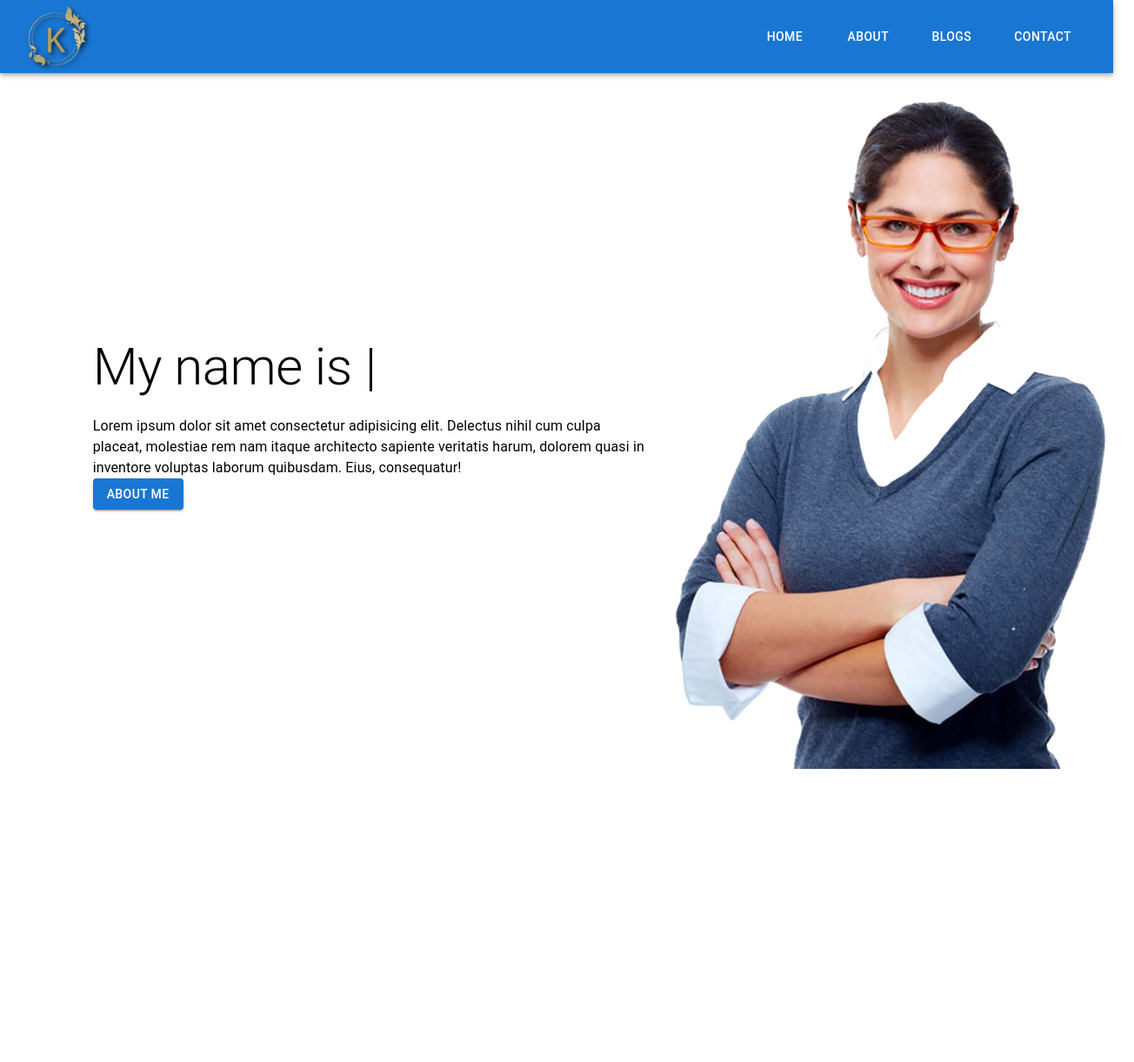
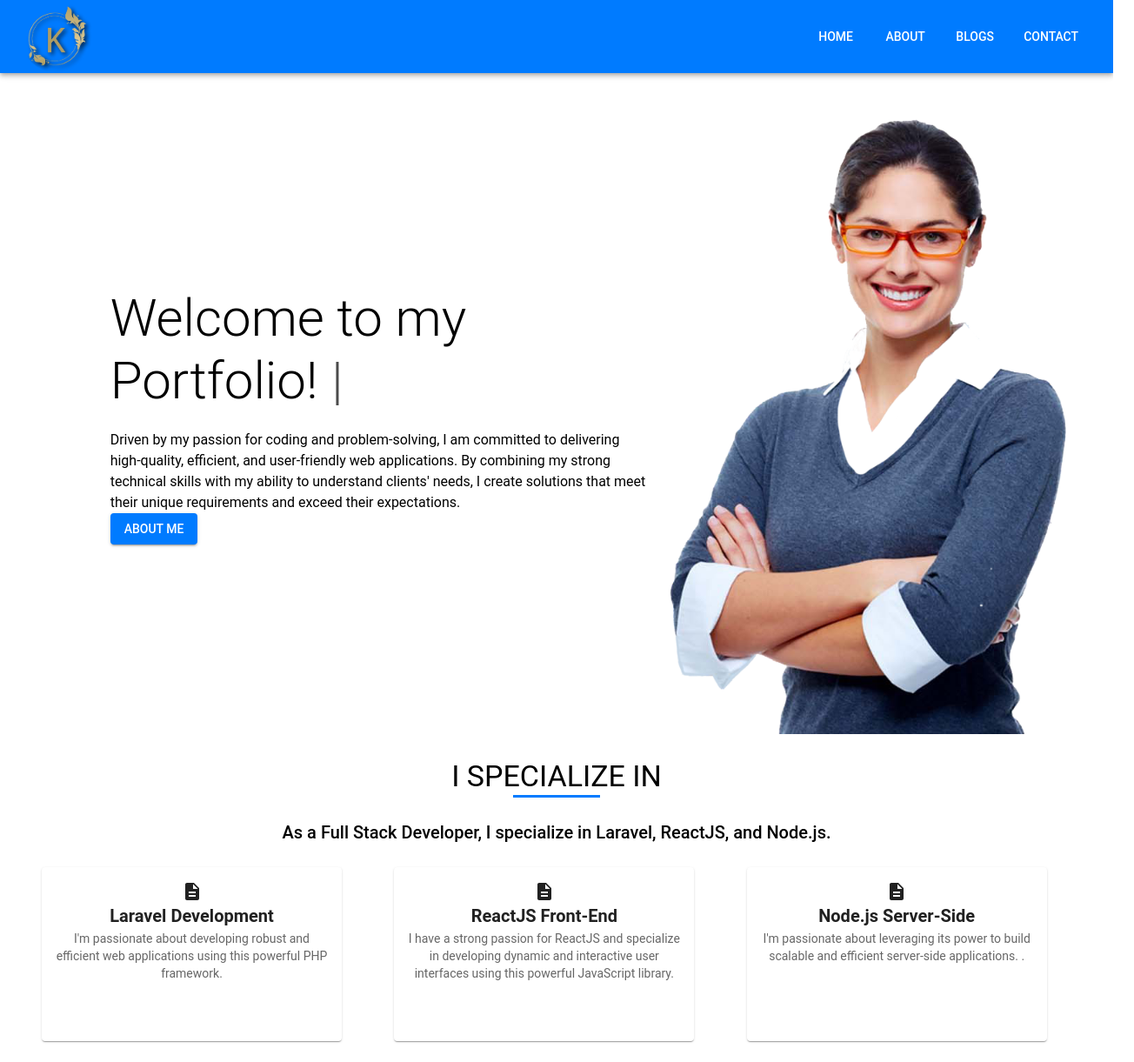
Before and after one commit to kabir1234567890/My_Portfolio, a React (Create React App) app: page / in a window 1280 px wide. Shown: the whole page at 87% size, 1304 px wide, since content can reach past the window. Before the commit the page ends 888 px from the top, so only its background shows below. Built offline with nearby package versions, Linux system fonts and the light colour scheme.

Commit message:
I Specialize card and more improvement

```diff
--- a/package.json
+++ b/package.json
@@ -6,7 +6,7 @@
     "@emotion/react": "^11.11.1",
     "@emotion/styled": "^11.11.0",
     "@fontsource/roboto": "^5.0.3",
-    "@mui/icons-material": "^5.11.16",
+    "@mui/icons-material": "^5.14.0",
     "@mui/material": "^5.13.4",
     "@testing-library/jest-dom": "^5.16.5",
     "@testing-library/react": "^13.4.0",
--- a/src/App.tsx
+++ b/src/App.tsx
@@ -3,14 +3,41 @@ import "./App.css";
 import Navbar from "./Component/Navbar/Navbar";
 import MainRoute from "./mainroute/MainRoute";
 import { BrowserRouter as Router } from "react-router-dom";
+import { ThemeProvider, createTheme } from "@mui/material";
 
 function App() {
+  const theme = createTheme({
+    palette: {
+      primary: {
+        main: "#007bff", // Replace with your primary color
+      },
+      secondary: {
+        main: "#dc3545", // Replace with your secondary color
+      },
+    },
+    typography: {
+      fontFamily: "Roboto, Arial, sans-serif", // Replace with your desired font family
+      fontSize: 14, // Replace with your desired default font size
+    },
+    breakpoints: {
+      values: {
+        xs: 0,
+        sm: 600,
+        md: 960,
+        lg: 1280,
+        xl: 1920,
+      },
+    },
+    // Additional theme configurations...
+  });
   return (
     <div className="App">
-      <Router>
-        <Navbar />
-        <MainRoute />
-      </Router>
+      <ThemeProvider theme={theme}>
+        <Router>
+          <Navbar />
+          <MainRoute />
+        </Router>
+      </ThemeProvider>
     </div>
   );
 }
--- a/src/Component/Navbar/Navbar.tsx
+++ b/src/Component/Navbar/Navbar.tsx
@@ -1,28 +1,96 @@
-import React from "react";
-import { AppBar, Toolbar, Typography, Button, Avatar } from "@mui/material";
+import React, { useState } from "react";
+import {
+  AppBar,
+  Toolbar,
+  Typography,
+  Button,
+  Avatar,
+  IconButton,
+  Menu,
+  MenuItem,
+  useMediaQuery,
+} from "@mui/material";
+import MenuIcon from "@mui/icons-material/Menu";
 
 import { Link } from "react-router-dom";
+
 const Navbar = () => {
   const logoPath = process.env.REACT_APP_LOGO_PATH + "logo-01.png";
   console.log(logoPath);
+
+  const isSmallScreen = useMediaQuery((theme: any) =>
+    theme.breakpoints.down("sm")
+  );
+  const [menuOpen, setMenuOpen] = useState(false);
+  const [anchorEl, setAnchorEl] = useState(null);
+
+  const handleMenuOpen = (event: any) => {
+    setAnchorEl(event.currentTarget);
+    setMenuOpen(true);
+  };
+
+  const handleMenuClose = () => {
+    setMenuOpen(false);
+    setAnchorEl(null);
+  };
+
   return (
     <AppBar position="static">
       <Toolbar>
         <Typography variant="h6" component="div" sx={{ flexGrow: 1 }}>
-          <Avatar src={logoPath} sx={{ width: 84, height: 84 }} />
+          <Avatar
+            src={logoPath}
+            sx={{
+              width: isSmallScreen ? 64 : 84,
+              height: isSmallScreen ? 64 : 84,
+            }}
+          />
         </Typography>
-        <Button component={Link} to="/" color="inherit" sx={{ mx: 2 }}>
+
+        {isSmallScreen ? (
+          <>
+            <IconButton
+              edge="start"
+              color="inherit"
+              aria-label="menu"
+              onClick={handleMenuOpen}
+              sx={{ display: { sm: "block", md: "none" } }}
+            >
+              <MenuIcon />
+            </IconButton>
+            <Menu
+              id="responsive-menu"
+              anchorEl={anchorEl}
+              open={menuOpen}
+              onClose={handleMenuClose}
+              sx={{ display: { sm: "block", md: "none" } }}
+            >
+              <MenuItem component={Link} to="/" onClick={handleMenuClose}>
+                Home
+              </MenuItem>
+              <MenuItem component={Link} to="/about" onClick={handleMenuClose}>
+                About
+              </MenuItem>
+              <MenuItem onClick={handleMenuClose}>Blogs</MenuItem>
+              <MenuItem onClick={handleMenuClose}>Contact</MenuItem>
+            </Menu>
+          </>
+        ) : (
+          <>
+            <Button component={Link} to="/" color="inherit" sx={{ mx: 1 }}>
               Home
             </Button>
-        <Button component={Link} to="/about" color="inherit" sx={{ mx: 2 }}>
+            <Button component={Link} to="/about" color="inherit" sx={{ mx: 1 }}>
               About
             </Button>
-        <Button color="inherit" sx={{ mx: 2 }}>
+            <Button color="inherit" sx={{ mx: 1 }}>
               Blogs
             </Button>
-        <Button color="inherit" sx={{ mx: 2 }}>
+            <Button color="inherit" sx={{ mx: 1 }}>
               Contact
             </Button>
+          </>
+        )}
       </Toolbar>
     </AppBar>
   );
--- a/src/pages/Home.tsx
+++ b/src/pages/Home.tsx
@@ -1,12 +1,26 @@
-import { Box, Grid, Typography, Button } from "@mui/material";
+import {
+  Box,
+  Grid,
+  Typography,
+  Button,
+  Card,
+  Avatar,
+  CardContent,
+  CardHeader,
+  CardMedia,
+  IconButton,
+} from "@mui/material";
 import React from "react";
 import Typewriter from "typewriter-effect";
 import { Link } from "react-router-dom";
 import "./style.css";
-const Home = () => {
+import DescriptionIcon from "@mui/icons-material/Description";
+import { red } from "@mui/material/colors";
+
+const HomeBanner = () => {
   const image = process.env.REACT_APP_LOGO_PATH + "homeBanner.png";
   return (
-    <Box>
+    <Box sx={{ m: 3 }}>
       <Grid container>
         <Grid lg={1} md={1} xs={12}></Grid>
         <Grid lg={6} md={6} xs={12} className={"homeTitle"}>
@@ -14,9 +28,10 @@ const Home = () => {
             <Typewriter
               options={{
                 strings: [
-                  "Hello! ",
-                  "My name is Kabirahmed",
-                  "I am a Web Developer",
+                  "Welcome to my Portfolio! ",
+                  "I'm Kabirahmed,",
+                  "A Passionate and Dedicated Full Stack Developer",
+                  "With expertise in Laravel, ReactJS, and Node.js",
                 ],
                 autoStart: true,
                 loop: true,
@@ -25,10 +40,11 @@ const Home = () => {
           </Typography>
           <br />
           <Typography variant="body1">
-            Lorem ipsum dolor sit amet consectetur adipisicing elit. Delectus
-            nihil cum culpa placeat, molestiae rem nam itaque architecto
-            sapiente veritatis harum, dolorem quasi in inventore voluptas
-            laborum quibusdam. Eius, consequatur!
+            Driven by my passion for coding and problem-solving, I am committed
+            to delivering high-quality, efficient, and user-friendly web
+            applications. By combining my strong technical skills with my
+            ability to understand clients' needs, I create solutions that meet
+            their unique requirements and exceed their expectations.
           </Typography>
           <Button variant="contained" component={Link} to="/about">
             About me
@@ -42,4 +58,83 @@ const Home = () => {
   );
 };
 
+const ISpecialize = () => {
+  const specializations = [
+    {
+      title: "Laravel Development",
+      description:
+        " I'm passionate about developing robust and efficient web applications using this powerful PHP framework.",
+    },
+    {
+      title: "ReactJS Front-End",
+      description:
+        "I have a strong passion for ReactJS and specialize in developing dynamic and interactive user interfaces using this powerful JavaScript library. ",
+    },
+    {
+      title: "Node.js Server-Side",
+      description:
+        " I'm passionate about leveraging its power to build scalable and efficient server-side applications. .",
+    },
+  ];
+  return (
+    <Box sx={{ m: 3 }}>
+      <Box sx={{ m: 3 }}>
+        <Typography
+          variant="h4"
+          sx={{ display: "flex", justifyContent: "center" }}
+        >
+          I SPECIALIZE IN
+        </Typography>
+        <div className="underLine"></div>
+      </Box>
+      <Box sx={{ m: 3 }}>
+        <Typography
+          variant="h6"
+          sx={{ display: "flex", justifyContent: "center" }}
+        >
+          As a Full Stack Developer, I specialize in Laravel, ReactJS, and
+          Node.js.
+        </Typography>
+      </Box>
+      <Box sx={{ ml: 3, mr: 1 }}>
+        <Grid container spacing={2}>
+          {specializations.map((specialization, index) => (
+            <Grid item xs={12} sm={6} md={4} key={index}>
+              <Card sx={{ maxWidth: 345, height: 200 }}>
+                <CardContent>
+                  <Box sx={{ display: "flex", justifyContent: "center" }}>
+                    <DescriptionIcon />
+                  </Box>
+                  <Typography
+                    variant="h6"
+                    component="div"
+                    sx={{ fontWeight: "bold", textAlign: "center" }}
+                  >
+                    {specialization.title}
+                  </Typography>
+                  <Typography
+                    variant="body2"
+                    color="text.secondary"
+                    sx={{ textAlign: "center" }}
+                  >
+                    {specialization.description}
+                  </Typography>
+                </CardContent>
+              </Card>
+            </Grid>
+          ))}
+        </Grid>
+      </Box>
+    </Box>
+  );
+};
+const Home = () => {
+  return (
+    <>
+      <HomeBanner />
+      <ISpecialize />
+    </>
+  );
+};
+
 export default Home;
--- a/src/pages/style.css
+++ b/src/pages/style.css
@@ -1,8 +1,15 @@
 .bannerImage {
-  height: 100vh;
-  width: auto;
+  height: auto;
+  width: 100%;
 }
 
 .homeTitle {
   margin: auto;
 }
+
+.underLine {
+  height: 3px;
+  width: 100px;
+  background-color: #007bff;
+  margin: auto;
+}
```
Also changed, not shown: 2 other files (tests, documents, lock files or other folders). Lines whose indentation alone changed are shown as unchanged.
